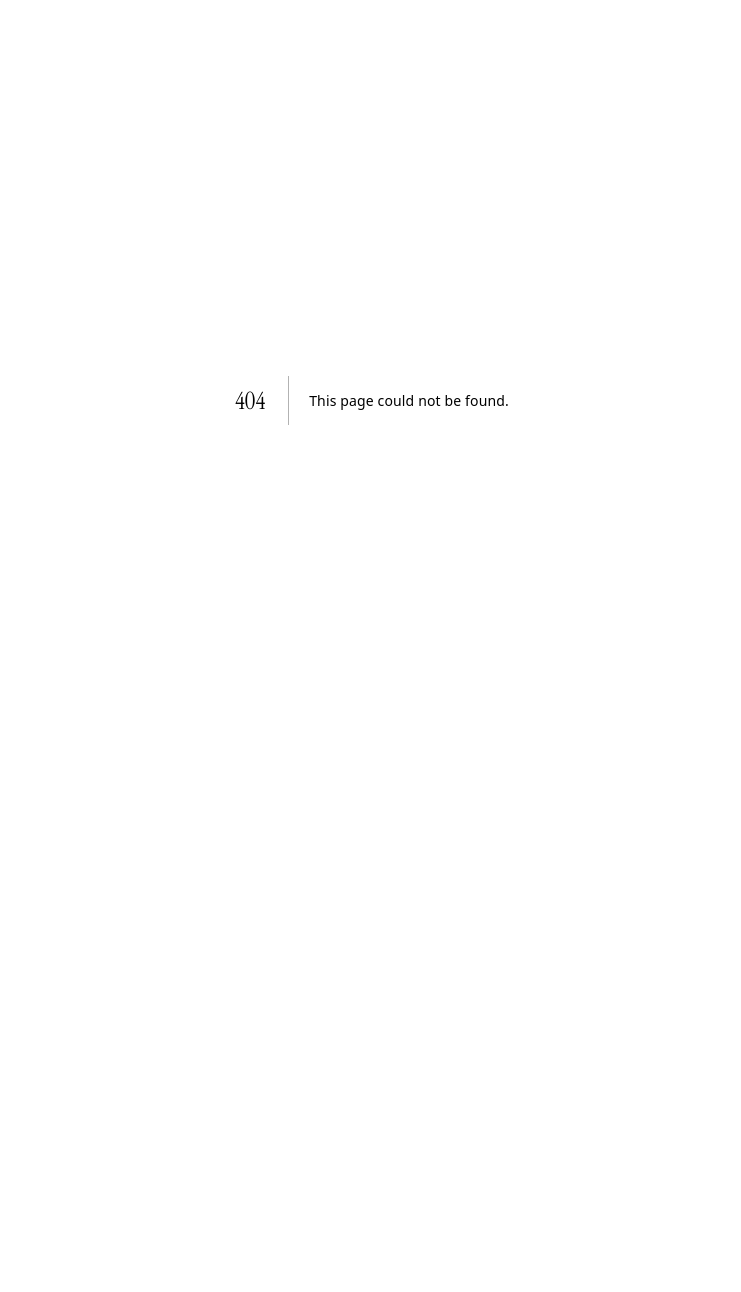
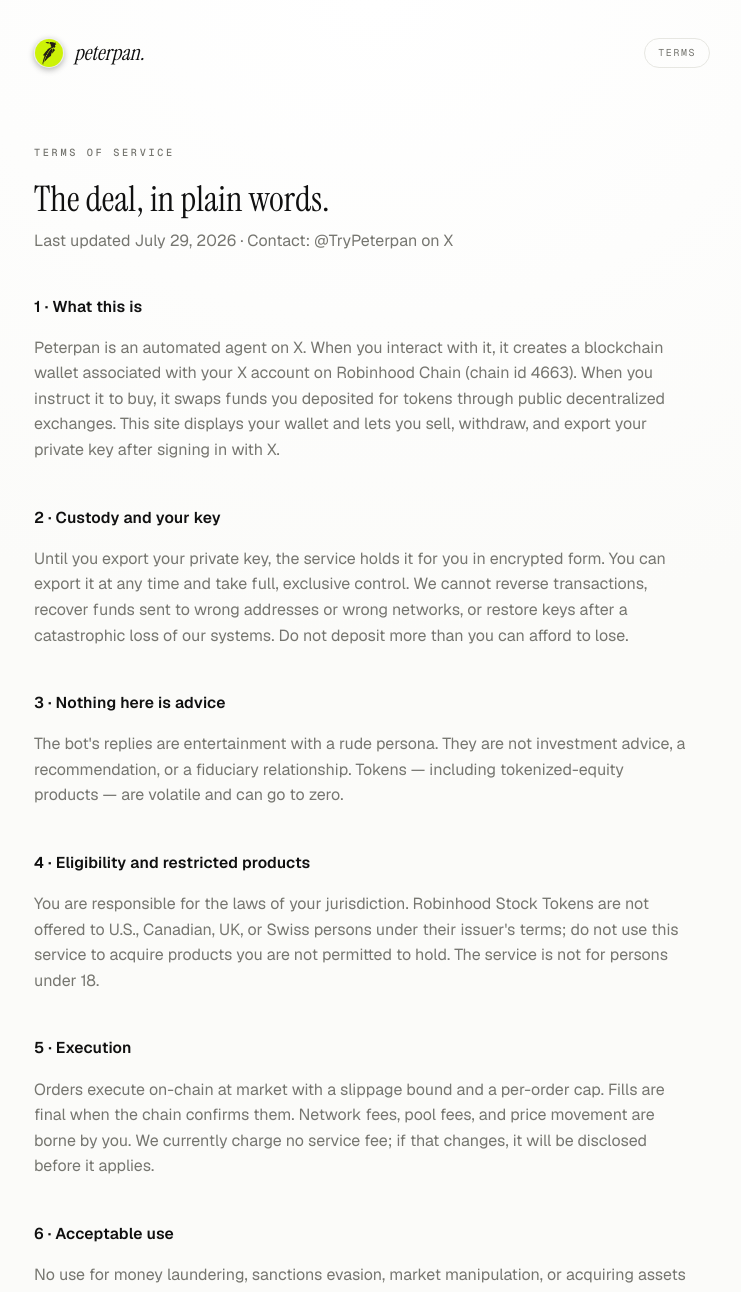
Before and after one commit to rahulsingh2312/robinxbt, a Next.js app in the folder web/: page /terms in a window 1280 px wide. Before the commit this address had no page. Shown: the top 1292 px of the page, without its empty margins (268-1009 px from the left). Before the commit the page ends 800 px from the top, so only its background shows below. Built offline with nearby package versions, Linux system fonts and the light colour scheme.

Commit message:
Add Terms of Service and Privacy Policy pages

```diff
--- a/web/app/page.jsx
+++ b/web/app/page.jsx
@@ -133,6 +133,7 @@
         terms. Wallets are custodial until you export your key — which you can
         do whenever you want.
       </p>
+      <p className="fineprint"><a href="/terms">Terms of Service</a> · <a href="/privacy">Privacy Policy</a></p>
     </main>
   );
 }
--- /dev/null
+++ b/web/app/terms/page.jsx
@@ -0,0 +1,101 @@
+export const metadata = { title: "Terms of Service — Peterpan" };
+
+// Plain-language terms that describe what the service actually does. Legal
+// prose is kept honest: custodial wallets, real trades, real risk.
+export default function Terms() {
+  return (
+    <main>
+      <nav className="bar">
+        <a className="wordmark" href="/"><img src="/pfp-peterpan.jpg" alt="" />peterpan.</a>
+        <span className="pill">TERMS</span>
+      </nav>
+
+      <header className="hero" style={{ textAlign: "left", alignItems: "flex-start", gap: 10 }}>
+        <p className="eyebrow">Terms of Service</p>
+        <h1 style={{ fontSize: "2.2rem" }}>The deal, in plain words.</h1>
+        <p className="muted" style={{ margin: 0 }}>Last updated July 29, 2026 · Contact: @TryPeterpan on X</p>
+      </header>
+
+      <div className="stack" style={{ gap: 26, marginTop: 40, maxWidth: "62ch" }}>
+        <section>
+          <h2>1 · What this is</h2>
+          <p className="muted">
+            Peterpan is an automated agent on X. When you interact with it, it
+            creates a blockchain wallet associated with your X account on
+            Robinhood Chain (chain id 4663). When you instruct it to buy, it
+            swaps funds you deposited for tokens through public decentralized
+            exchanges. This site displays your wallet and lets you sell,
+            withdraw, and export your private key after signing in with X.
+          </p>
+        </section>
+        <section>
+          <h2>2 · Custody and your key</h2>
+          <p className="muted">
+            Until you export your private key, the service holds it for you in
+            encrypted form. You can export it at any time and take full,
+            exclusive control. We cannot reverse transactions, recover funds
+            sent to wrong addresses or wrong networks, or restore keys after a
+            catastrophic loss of our systems. Do not deposit more than you can
+            afford to lose.
+          </p>
+        </section>
+        <section>
+          <h2>3 · Nothing here is advice</h2>
+          <p className="muted">
+            The bot's replies are entertainment with a rude persona. They are
+            not investment advice, a recommendation, or a fiduciary
+            relationship. Tokens — including tokenized-equity products — are
+            volatile and can go to zero.
+          </p>
+        </section>
+        <section>
+          <h2>4 · Eligibility and restricted products</h2>
+          <p className="muted">
+            You are responsible for the laws of your jurisdiction. Robinhood
+            Stock Tokens are not offered to U.S., Canadian, UK, or Swiss
+            persons under their issuer's terms; do not use this service to
+            acquire products you are not permitted to hold. The service is not
+            for persons under 18.
+          </p>
+        </section>
+        <section>
+          <h2>5 · Execution</h2>
+          <p className="muted">
+            Orders execute on-chain at market with a slippage bound and a
+            per-order cap. Fills are final when the chain confirms them.
+            Network fees, pool fees, and price movement are borne by you. We
+            currently charge no service fee; if that changes, it will be
+            disclosed before it applies.
+          </p>
+        </section>
+        <section>
+          <h2>6 · Acceptable use</h2>
+          <p className="muted">
+            No use for money laundering, sanctions evasion, market
+            manipulation, or acquiring assets illegal where you live. We may
+            refuse service, cap orders, or disable the bot at any time.
+          </p>
+        </section>
+        <section>
+          <h2>7 · No warranty, limited liability</h2>
+          <p className="muted">
+            The service is provided as-is, without warranties of any kind. To
+            the maximum extent permitted by law, our total liability for any
+            claim is limited to the value you deposited in the thirty days
+            before the claim arose.
+          </p>
+        </section>
+        <section>
+          <h2>8 · Changes</h2>
+          <p className="muted">
+            We may update these terms; the "last updated" date changes when we
+            do. Continued use after a change is acceptance of it.
+          </p>
+        </section>
+      </div>
+
+      <div className="divider" aria-hidden="true"><span>· · ·</span></div>
+      <p className="fineprint"><a href="/">Home</a> · <a href="/privacy">Privacy Policy</a></p>
+    </main>
+  );
+}
```
Also changed, not shown: web/app/privacy/page.jsx (added, +79 -0 lines).
